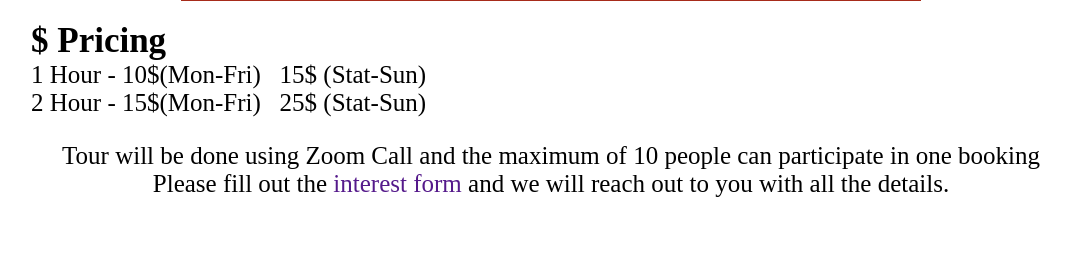
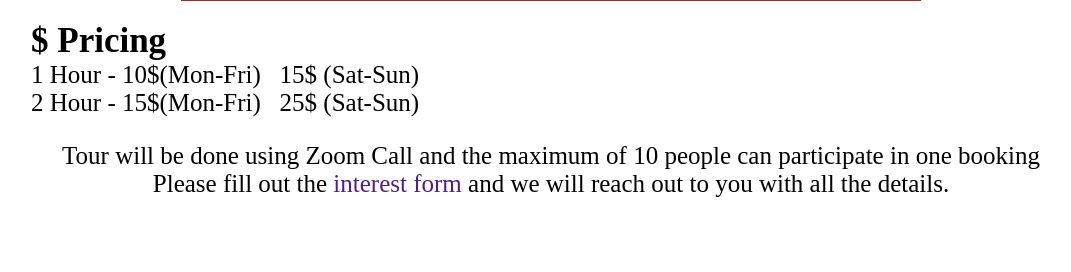
Before and after one commit to adityamittl/PreEra, a Django app: page /tour in a window 1280 px wide. Shown: the part 239-511 px from the top of the page, without its empty margins (89-1160 px from the left). Run offline with Django 3.2, Linux system fonts and the light colour scheme.

Commit message:
Final Push

```diff
--- a/backend/templates/home.html
+++ b/backend/templates/home.html
@@ -153,7 +153,7 @@
         }
 
         .hero_desc {
-            font-size: 200px;
+            font-size: 170px;
             font-weight: 700;
             font-family: 'Dancing Script', cursive;
             text-align: center;
@@ -198,7 +198,7 @@
             <h1 class="Ross_des">Dr. Ross Galler</h1>
             <h1 class="Ross_proff">Paleontologist</h1>
         </div>
-        <div class="hero_desc">Welcome to Pre Era</div>
+        <div class="hero_desc">Welcome to<br>Pre Era</div>
     </div>
     <div class="dec">
         <div class="title">Our Vision</div>
--- a/backend/templates/tour.html
+++ b/backend/templates/tour.html
@@ -195,8 +195,8 @@
         <div class="price">
             <p class="price_title">$ Pricing</p>
             <ul>
-                <li>1 Hour - 10$(Mon-Fri)            &nbsp; 15$ (Stat-Sun)</li>
-                <li>2 Hour - 15$(Mon-Fri)            &nbsp; 25$ (Stat-Sun)</li>
+                <li>1 Hour - 10$(Mon-Fri)            &nbsp; 15$ (Sat-Sun)</li>
+                <li>2 Hour - 15$(Mon-Fri)            &nbsp; 25$ (Sat-Sun)</li>
             </ul>
         </div>
 
```
